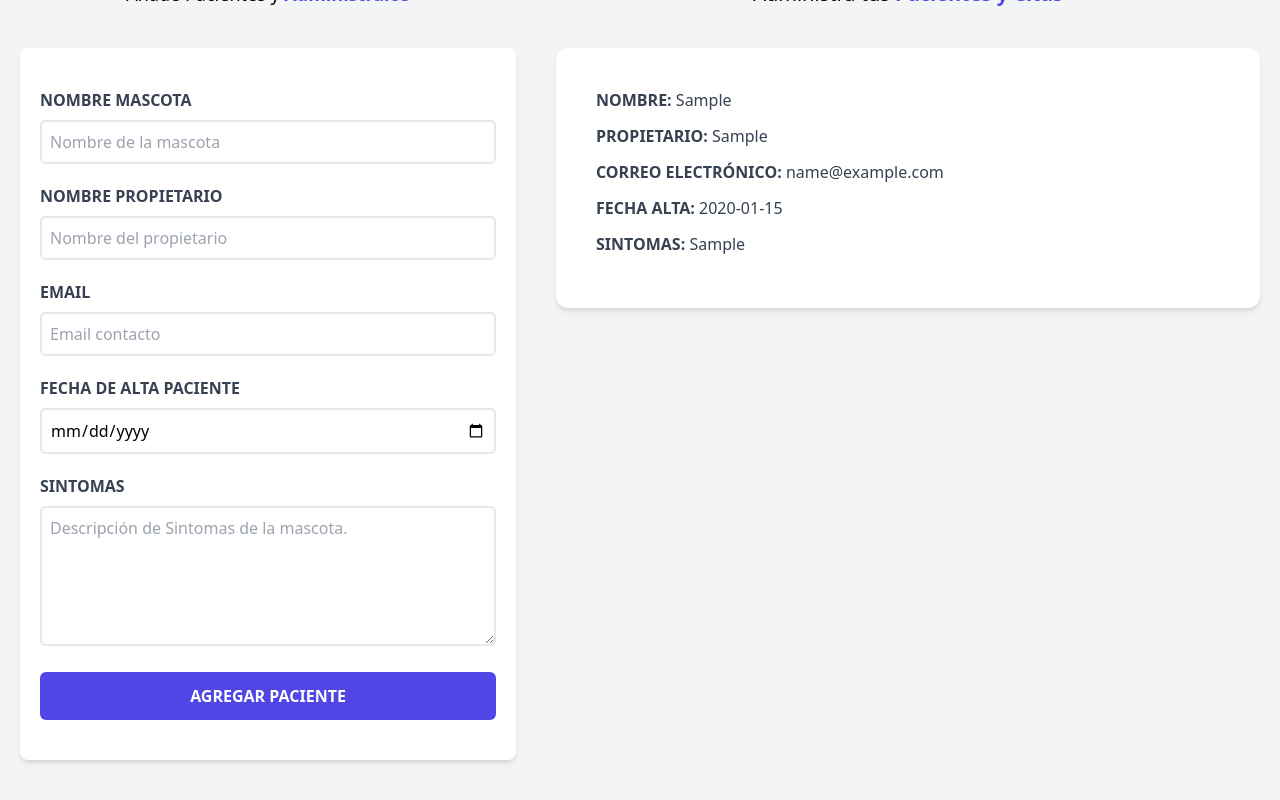
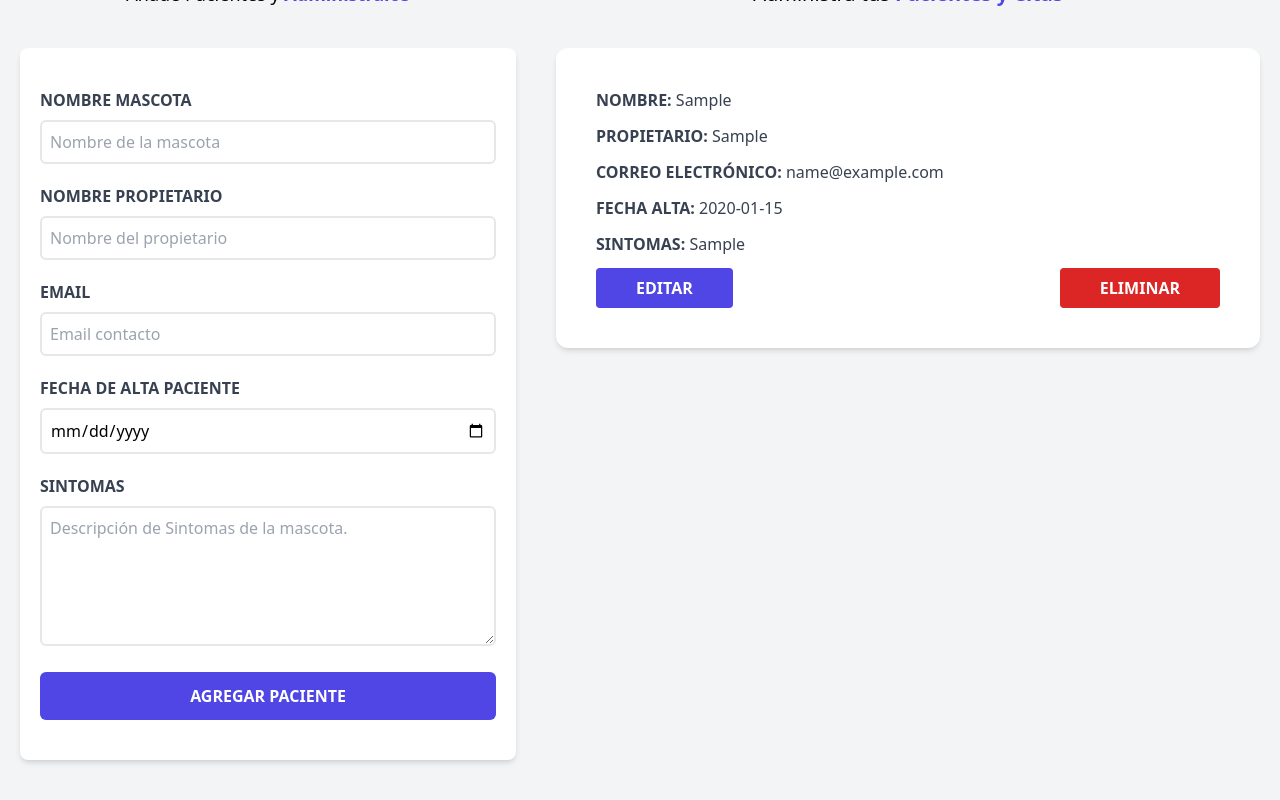
Before and after one commit to ricardormeza/citas-pacientes, a React (Vite) app: page / in a window 1280 px wide. Both pictures are taken after typing "Sample", "Sample", "name@example.com", "2020-01-15", "Sample" into the empty fields and a click on the input "Agregar Paciente". Shown: the part 252-1052 px from the top of the page. Built offline with nearby package versions, Linux system fonts and the light colour scheme.

Commit message:
✅ edit paciente

```diff
--- a/src/App.jsx
+++ b/src/App.jsx
@@ -6,6 +6,7 @@ import ListadoPacientes from "./components/ListadoPacientes"
 function App() {
 
   const [pacientes, setPacientes] = useState([]);
+  const [paciente, setPaciente] = useState({});
 
   return (
     <div className="container mx-auto mt-20">
@@ -15,9 +16,12 @@ function App() {
         // USANDO-PROPS
         pacientes={pacientes}
         setPacientes={setPacientes}
+        paciente={paciente}
+        setPaciente={setPaciente}
       />
       <ListadoPacientes
         pacientes={pacientes}
+        setPaciente={setPaciente}
       />
       </div>
 
--- a/src/components/Formulario.jsx
+++ b/src/components/Formulario.jsx
@@ -2,7 +2,7 @@ import React from 'react'
 import { useState, useEffect } from 'react'
 import Error from './Error';
 
-const Formulario = ({ pacientes, setPacientes }) => {
+const Formulario = ({ pacientes, setPacientes, paciente, setPaciente  }) => {
     const [nombre, setNombre] = useState('');
     const [propietario, setPropietario] = useState('');
     const [email, setEmail] = useState('');
@@ -10,6 +10,17 @@ const Formulario = ({ pacientes, setPacientes }) => {
     const [sintomas, setSintomas] = useState('');
 
     const [error, setError ] = useState(false);
+
+    useEffect( () => {
+        // console.log(paciente);
+        if( Object.keys(paciente).length > 0 ) {
+            setNombre(paciente.nombre)
+            setPropietario(paciente.propietario)
+            setEmail(paciente.email)
+            setFecha(paciente.fecha)
+            setSintomas(paciente.sintomas)
+        }
+    }, [paciente])
 
     const generarId = () => {
         const random = Math.random().toString(36).substring(2);
@@ -41,13 +52,25 @@ const Formulario = ({ pacientes, setPacientes }) => {
             propietario,
             email,
             fecha,
-            sintomas,
-            id: generarId()
+            sintomas
         }
-        // console.log(objetoPaciente)
 
-        setPacientes([...pacientes, objetoPaciente]);
+        if(paciente.id){
+            // console.log('Editando el registro')
+            objetoPaciente.id = paciente.id
+            // console.log(objetoPaciente)
+            // console.log(paciente)
 
+            const pacientesActualizados = pacientes.map( pacienteState => pacienteState.id ===
+                paciente.id ? objetoPaciente : pacienteState)
+
+                setPacientes(pacientesActualizados)
+                setPaciente({})
+        }else{
+            // console.log('Nuevo registro')
+            objetoPaciente.id = generarId();
+            setPacientes([...pacientes, objetoPaciente]);
+        }
         // REINICIAR EL FORMULARIO
         setNombre('')
         setPropietario('')
@@ -147,7 +170,7 @@ const Formulario = ({ pacientes, setPacientes }) => {
                         uppercase font-bold
                         cursor-pointer
                         transition-all'
-                        value="Agregar Paciente"
+                        value={ paciente.id ? 'Editar Paciente' : 'Agregar Paciente'}
                 />
             </form>
         </div>
--- a/src/components/ListadoPacientes.jsx
+++ b/src/components/ListadoPacientes.jsx
@@ -1,13 +1,15 @@
-import React from 'react'
+
 import Paciente from './Paciente'
 
-const ListadoPacientes = ({pacientes}) => {
-    // console.log(pacientes)
-
+const ListadoPacientes = ({pacientes, setPaciente}) => {
+    // console.log(pacientes && pacientes.length)
 
 
     return (
         <div className='md:w-1/2 lg:w-3/5 md:h-screen overflow-y-scroll'>
+
+            { pacientes && pacientes.length ? (
+            <>
                 <h2 className='font-black text-3xl text-center'>Listado pacientes</h2>
                 <p className='text-xl mt-5 mb-10 text-center'>
                     Administra tus {''}
@@ -20,13 +22,21 @@ const ListadoPacientes = ({pacientes}) => {
                         <Paciente
                             key={paciente.id}
                             paciente={paciente}
+                            setPaciente={setPaciente}
                         />
 
                     )
                 })}
-
-
-
+            </>
+            ) : (
+                <>
+                    <h2 className='font-black text-3xl text-center'>No hay pacientes</h2>
+                    <p className='text-xl mt-5 mb-10 text-center'>
+                        Comienza agregando pacientes {''}
+                    <span className='text-indigo-600 font-bold'>y aparecerán en tu agenda.</span>
+                </p>
+                </>
+            ) }
         </div>
     )
 }
--- a/src/components/Paciente.jsx
+++ b/src/components/Paciente.jsx
@@ -1,6 +1,6 @@
 import React from 'react'
 
-const Paciente = ({paciente}) => {
+const Paciente = ({paciente, setPaciente}) => {
     // console.log(paciente)
     const { nombre, propietario, email, fecha, sintomas } = paciente
   return (
@@ -25,6 +25,24 @@ const Paciente = ({paciente}) => {
                 <p className='font-bold mb-3 text-gray-700 uppercase'>Sintomas:{' '}
                     <span className='font-normal normal-case'>{sintomas}</span>
                 </p>
+                <div className='flex justify-between'>
+                    <button
+                        type="button"
+                        className='py-2 px-10 bg-indigo-600 hover:bg-indigo-700
+                        rounded text-white font-bold uppercase'
+                        onClick={() => setPaciente(paciente)}
+                        >
+                        Editar
+                    </button>
+
+                    <button
+                        type="button"
+                        className='py-2 px-10 bg-red-600 hover:bg-red-700
+                        rounded text-white font-bold uppercase'
+                        >
+                        Eliminar
+                    </button>
+                </div>
     </div>
   )
 }
```
Lines whose indentation alone changed are shown as unchanged.
